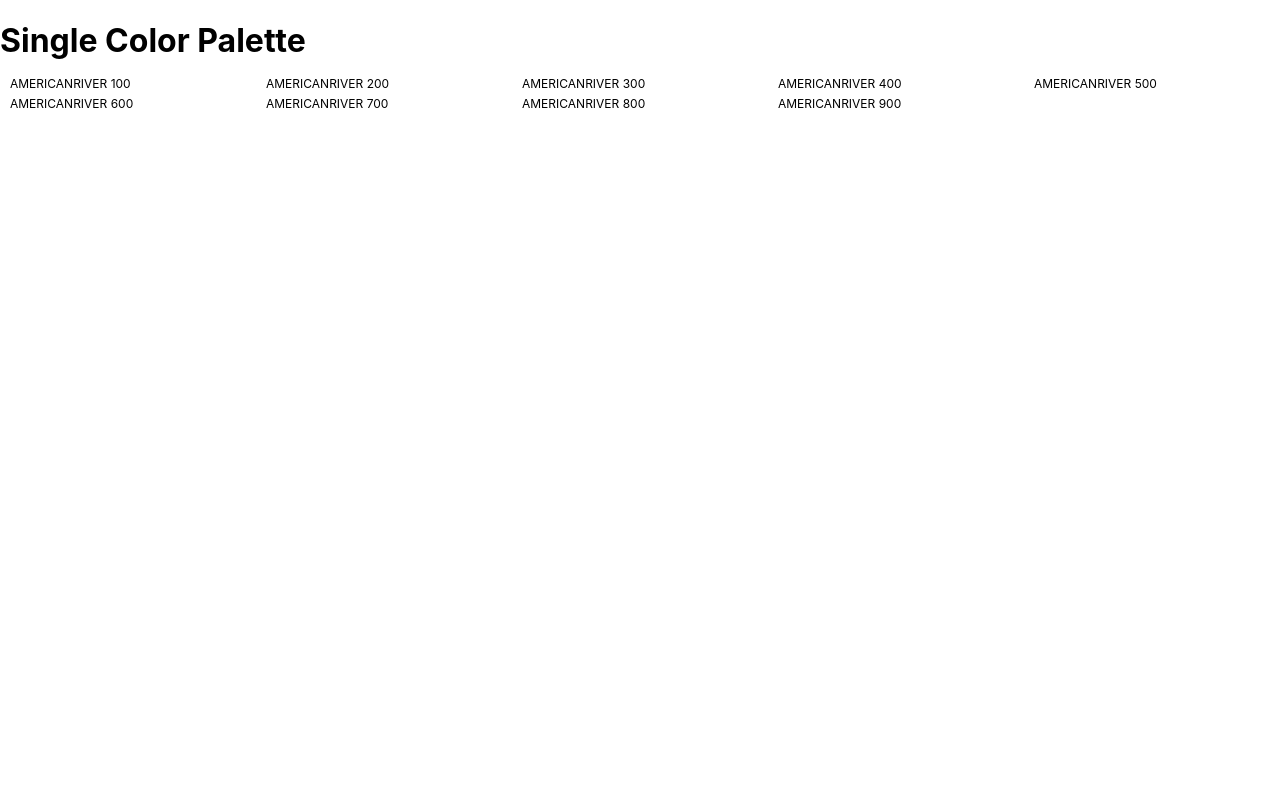
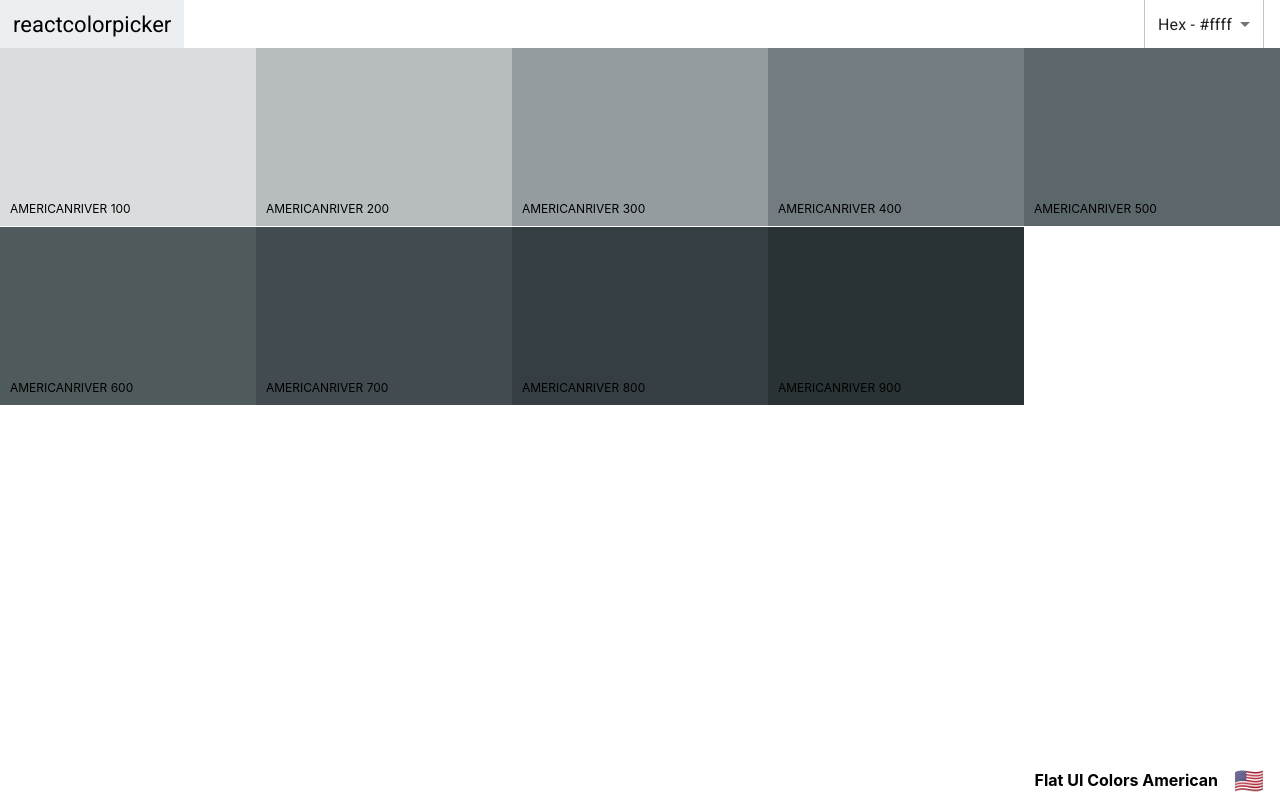
Before and after one commit to KSSidhu/colors-box-v2, a React (Vite) app: page /palette/flat-ui-colors-american/americanriver in a window 1280 px wide. Built offline with nearby package versions, Linux system fonts and the light colour scheme.

Commit message:
Modify Navbar for single palette colors
- Make level optional to hide slider
- Create Footer component
- Fix missing styles in SingleColorPalette

```diff
--- a/src/navbar/Navbar.tsx
+++ b/src/navbar/Navbar.tsx
@@ -13,8 +13,8 @@ import { Format } from '../utils/colorHelper'
 import './Navbar.css'
 
 interface NavbarProps {
-    level: number
-    onChange: (newLevel: number | number[]) => void
+    level?: number
+    onChange?: (newLevel: number | number[]) => void
     handleChange: (evt: Format) => void
 }
 
@@ -27,6 +27,7 @@ function Navbar({ level, onChange, handleChange }: NavbarProps) {
             <div className={'logo'}>
                 <Link to={'/'}>{'reactcolorpicker'}</Link>
             </div>
+            {level && onChange && (
                 <div className={'slider-container'}>
                     <span>{`level: ${level}`}</span>
                     <div className={'slider'}>
@@ -39,6 +40,7 @@ function Navbar({ level, onChange, handleChange }: NavbarProps) {
                         />
                     </div>
                 </div>
+            )}
             <div className={'select-container '}>
                 <Select onChange={changeFormat} value={format}>
                     <MenuItem value={'hex'}>{'Hex - #ffff'}</MenuItem>
--- a/src/palette/Palette.tsx
+++ b/src/palette/Palette.tsx
@@ -5,6 +5,7 @@ import { useParams } from 'react-router-dom'
 import ColorBox from '../colorBox/ColorBox'
 import Navbar from '../navbar/Navbar'
 import { Format, generatePalette } from '../utils/colorHelper'
+import PaletteFooter from './PaletteFooter'
 
 export default function Palette() {
     const { paletteId } = useParams()
@@ -33,10 +34,10 @@ export default function Palette() {
             </div>
 
             <div className={classes.paletteColors}>{colorBoxes}</div>
-            <footer className={classes.paletteFooter}>
-                {palette.paletteName}
-                <span className={classes.emoji}>{palette.emoji}</span>
-            </footer>
+            <PaletteFooter
+                paletteName={palette.paletteName}
+                emoji={palette.emoji}
+            />
         </div>
     )
 
@@ -58,16 +59,4 @@ const useStyles = makeStyles({
     paletteColors: {
         height: '90%',
     },
-    paletteFooter: {
-        display: 'flex',
-        justifyContent: 'flex-end',
-        alignItems: 'center',
-        backgroundColor: 'white',
-        height: '5vh',
-        fontWeight: 'bold',
-    },
-    emoji: {
-        fontSize: '1.5rem',
-        margin: '0 1rem',
-    },
 })
--- /dev/null
+++ b/src/palette/PaletteFooter.tsx
@@ -0,0 +1,35 @@
+import { makeStyles } from '@mui/styles'
+
+interface PaletteFooterProps {
+    paletteName: string
+    emoji: string
+}
+
+export default function PaletteFooter({
+    paletteName,
+    emoji,
+}: PaletteFooterProps) {
+    const classes = useStyles()
+
+    return (
+        <footer className={classes.paletteFooter}>
+            {paletteName}
+            <span className={classes.emoji}>{emoji}</span>
+        </footer>
+    )
+}
+
+const useStyles = makeStyles({
+    paletteFooter: {
+        display: 'flex',
+        justifyContent: 'flex-end',
+        alignItems: 'center',
+        backgroundColor: 'white',
+        height: '5vh',
+        fontWeight: 'bold',
+    },
+    emoji: {
+        fontSize: '1.5rem',
+        margin: '0 1rem',
+    },
+})
--- a/src/single_palette/SingleColorPalette.tsx
+++ b/src/single_palette/SingleColorPalette.tsx
@@ -1,21 +1,31 @@
+import { makeStyles } from '@mui/styles'
+import { useState } from 'react'
 import { useParams } from 'react-router-dom'
 import ColorBox from '../colorBox/ColorBox'
-import { Color, generatePalette } from '../utils/colorHelper'
+import Navbar from '../navbar/Navbar'
+import PaletteFooter from '../palette/PaletteFooter'
+import { Color, Format, generatePalette } from '../utils/colorHelper'
 
 export default function SingleColorPalette() {
     const { colorId, paletteId } = useParams()
     const palette = generatePalette(paletteId || '')
+    const [format, setFormat] = useState<Format>('hex')
+    const classes = useStyles()
     if (!palette) return null
 
     const shades = generateShades()
     const colorBoxes = shades.map((color) => (
-        <ColorBox key={color.id} name={color.name} background={color.hex} />
+        <ColorBox key={color.id} name={color.name} background={color[format]} />
     ))
 
     return (
-        <div className={'Palette'}>
-            <h1>{'Single Color Palette'}</h1>
-            <div className={'Palette-colors'}>{colorBoxes}</div>
+        <div className={classes.palette}>
+            <Navbar handleChange={changeFormat} />
+            <div className={classes.paletteColors}>{colorBoxes}</div>
+            <PaletteFooter
+                paletteName={palette.paletteName}
+                emoji={palette.emoji}
+            />
         </div>
     )
 
@@ -32,4 +42,19 @@ export default function SingleColorPalette() {
         // palettes start from shade[50] (aka white) which we can ignore
         return shades.slice(1)
     }
+
+    function changeFormat(value: Format) {
+        setFormat(value)
+    }
 }
+
+const useStyles = makeStyles({
+    palette: {
+        height: '100vh',
+        display: 'flex',
+        flexDirection: 'column',
+    },
+    paletteColors: {
+        height: '90%',
+    },
+})
```
Lines whose indentation alone changed are shown as unchanged.
